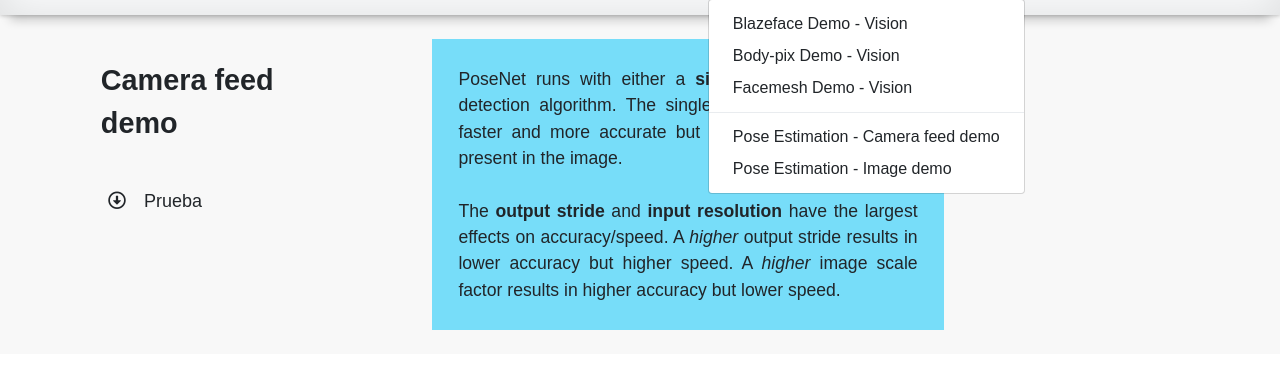
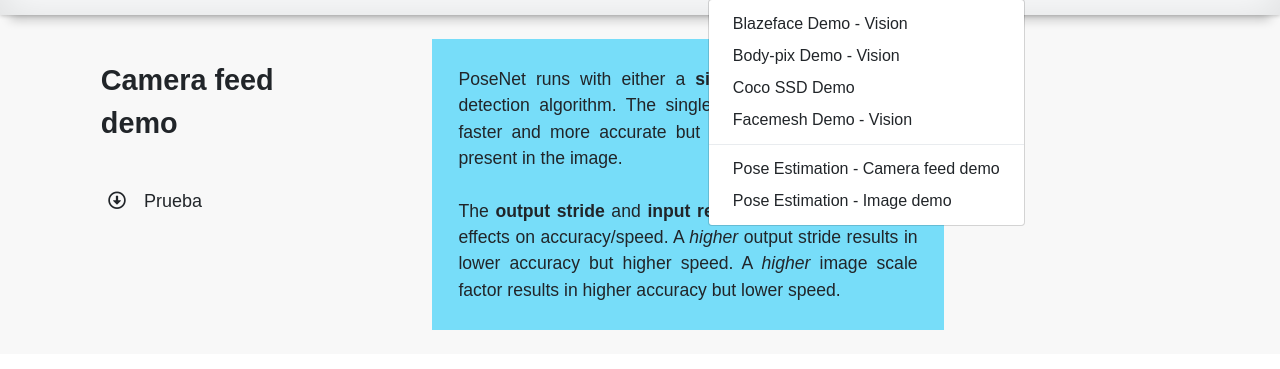
Before and after one commit to alejo0o/Demos-Digevo-HTML, a website: page pages/camera.html in a window 1280 px wide. Both pictures are taken after a click on the button "Demos". Shown: the part 61-430 px from the top of the page. Drawn offline with nearby package versions, Linux system fonts and the light colour scheme.

Commit message:
deploy a aws

```diff
--- a/package.json
+++ b/package.json
@@ -27,6 +27,7 @@
   "dependencies": {
     "@tensorflow-models/blazeface": "0.0.5",
     "@tensorflow-models/body-pix": "2.0.5",
+    "@tensorflow-models/coco-ssd": "2.1.0",
     "@tensorflow-models/facemesh": "0.0.3",
     "@tensorflow-models/posenet": "2.2.1",
     "@tensorflow-models/toxicity": "1.2.2",
--- a/pages/camera.html
+++ b/pages/camera.html
@@ -43,6 +43,7 @@
                     <div class="dropdown-menu" aria-labelledby="navbarDropdown">
                         <a class="dropdown-item" href="./blazeface.html">Blazeface Demo - Vision</a>
                         <a class="dropdown-item" href="./body-pix.html">Body-pix Demo - Vision</a>
+                        <a class="dropdown-item" href="http://localhost:6001">Coco SSD Demo</a>
                         <a class="dropdown-item" href="./facemesh.html">Facemesh Demo - Vision</a>
                         <div class="dropdown-divider"></div>
                         <a class="dropdown-item" href="./camera.html">Pose Estimation - Camera feed demo</a>
```
Also changed, not shown: pages/blazeface.html (+1 -0 lines), pages/body-pix.html (+1 -0 lines), pages/coco.html (+1 -0 lines), pages/facemesh.html (+1 -0 lines), pages/index.html (+1 -0 lines), react-pages/package.json (added, +11 -0 lines), 5 other files.
